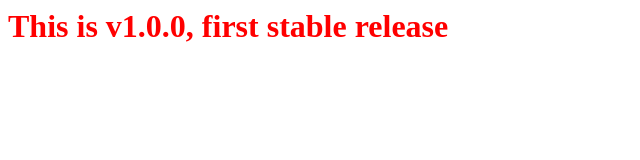
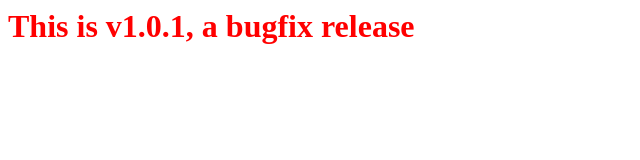
Before and after one commit to ArtemVakhitov/nexustart, a plain HTML site: page index.html in a window 1280 px wide. Shown: the whole page, without its empty margins (0-640 px from the left). Drawn offline with Linux system fonts and the light colour scheme.

Commit message:
Changed index.html for v1.0.1

```diff
--- a/index.html
+++ b/index.html
@@ -1,5 +1,5 @@
 <html>
 <body text="red">
-    <h1>This is v1.0.0, first stable release</h1>
+    <h1>This is v1.0.1, a bugfix release</h1>
 </body>
 </html>
```
